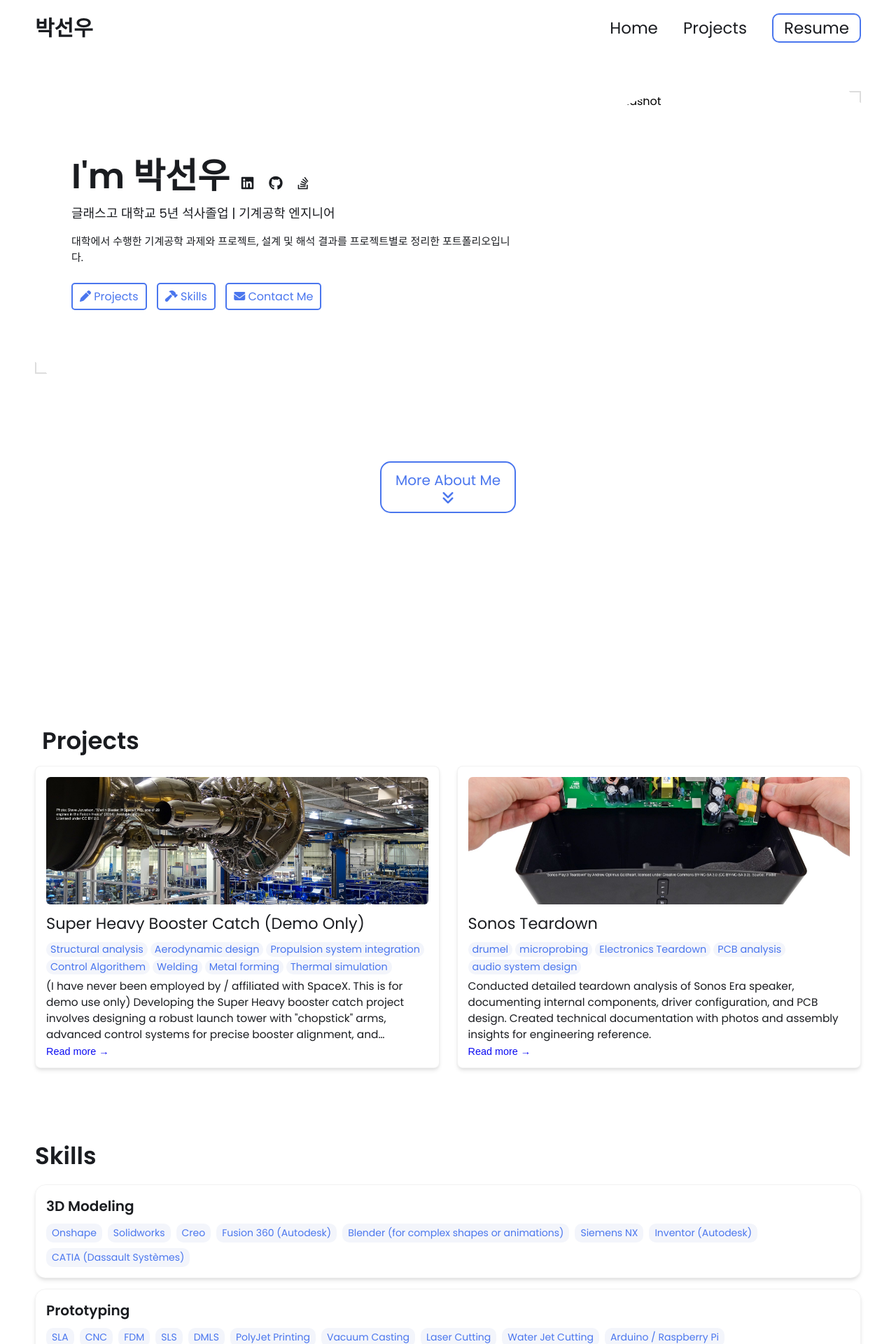
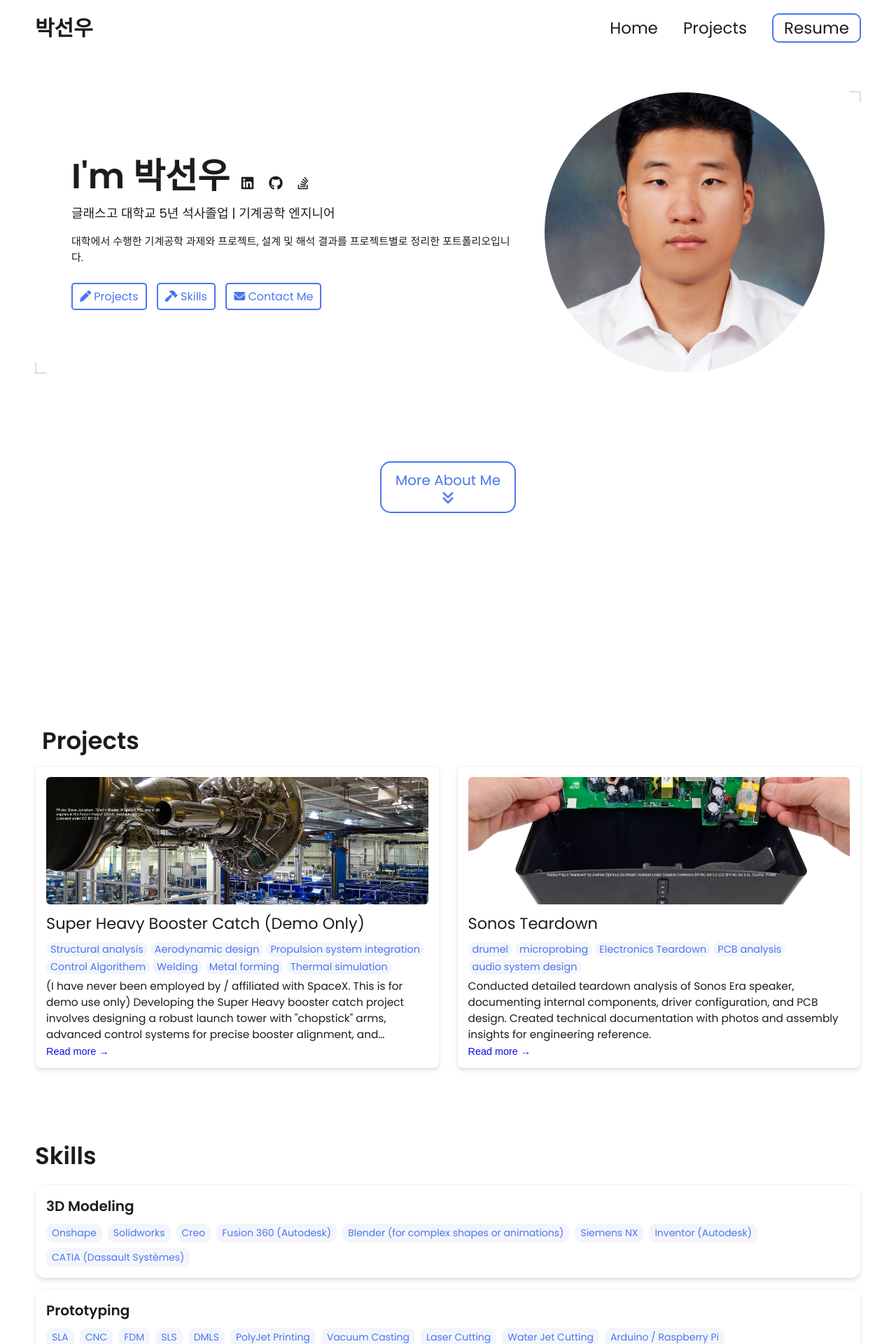
Before and after one commit to border3033/border3033.github.io, a Jekyll site: the page built from index.html, in a window 1280 px wide. Shown: the top 1920 px of the page at 70% size. Built offline with Jekyll 4.4.1, drawn with Linux system fonts in a browser that asks for light colours.

Commit message:
Update _config.yml

```diff
--- a/_config.yml
+++ b/_config.yml
@@ -19,7 +19,7 @@ description: >- # dont remove this line. this will ignore all new lines until th
 
 
 # Place your profile image in /assets/images/profile-image/folder and edit the file name
-profile_image: ./assets/images/4x5.jpg
+profile_image: ./assets/images/profile-image/4x5.jpg
 
 
 # Link your resume
```
